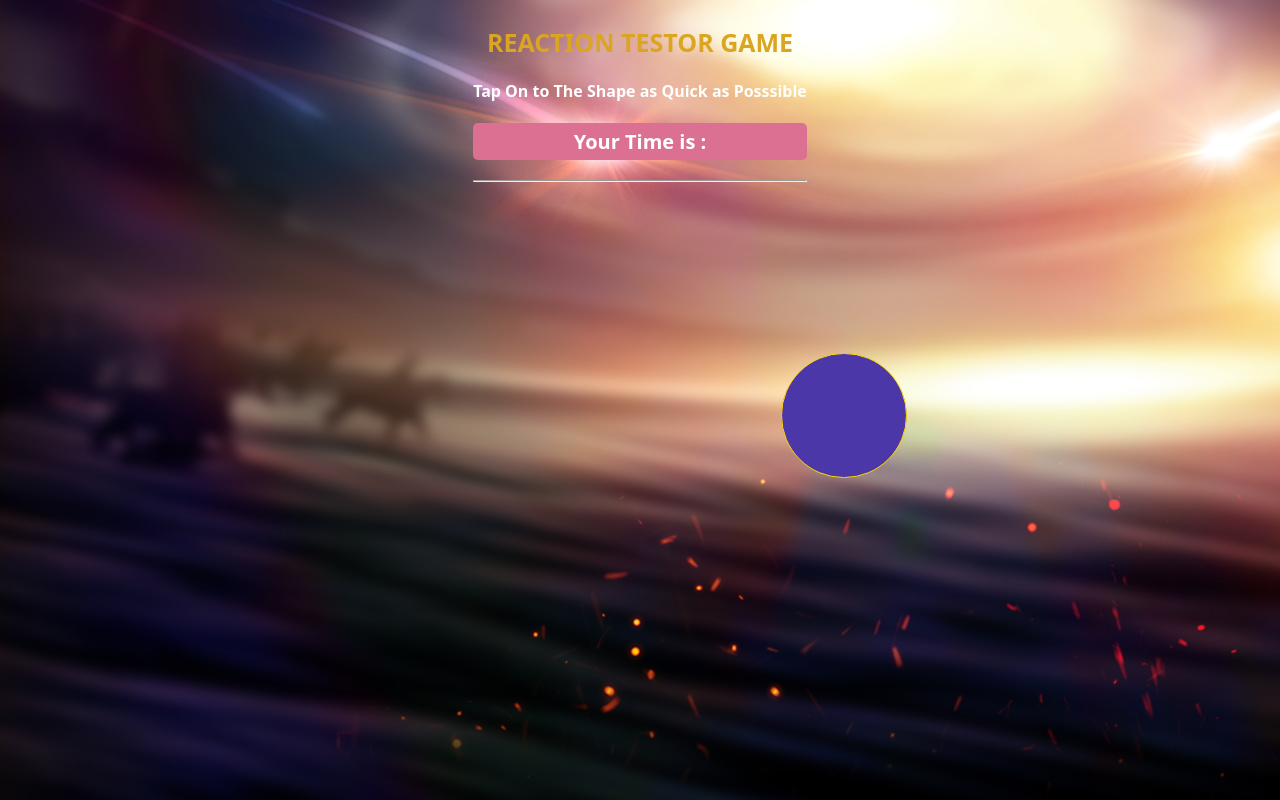
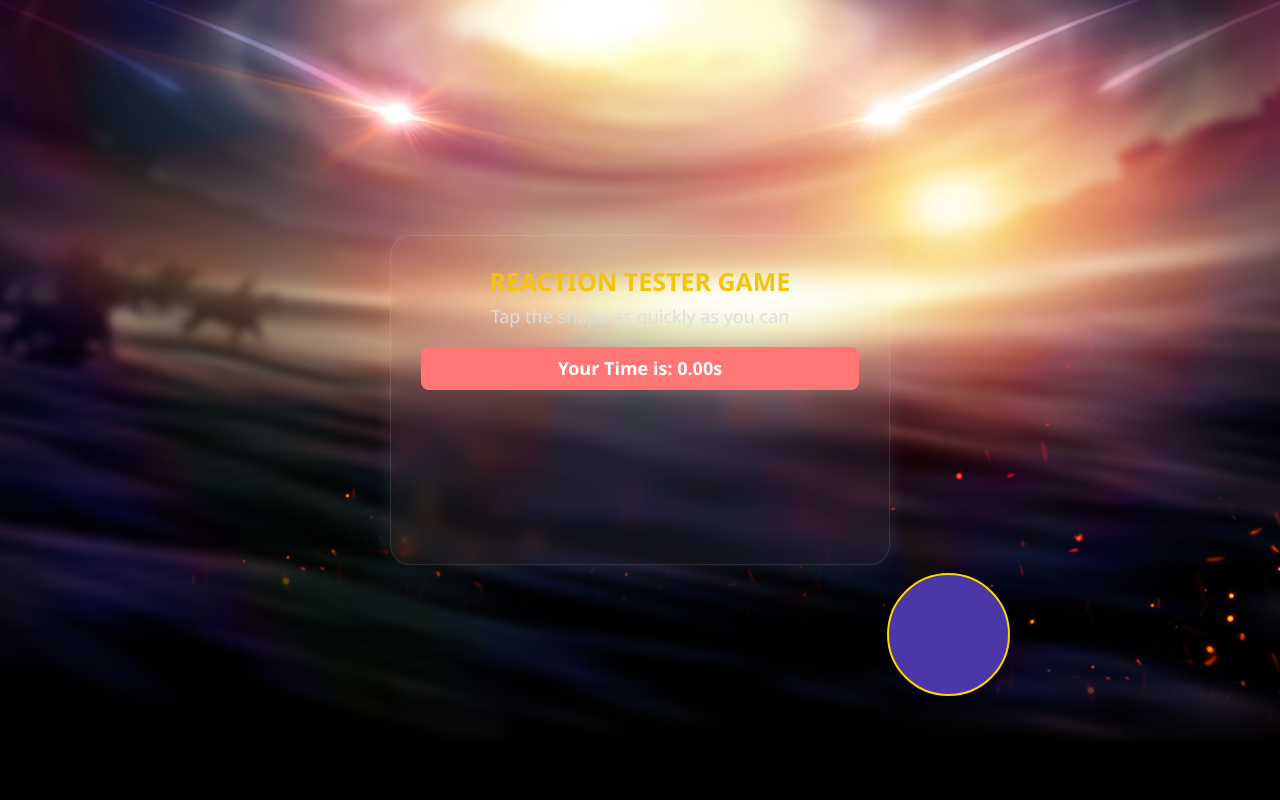
Before and after one commit to brijvyas-7/REACTION-TESTING-GAME, a plain HTML site: page index.html in a window 1280 px wide. Drawn offline with nearby package versions, Linux system fonts and the light colour scheme.

Commit message:
Update index.html

```diff
--- a/index.html
+++ b/index.html
@@ -1,21 +1,75 @@
 <!DOCTYPE html>
 <html lang="en">
 <head>
-    <meta charset="UTF-8">
-    <meta http-equiv="X-UA-Compatible" content="IE=edge">
-    <meta name="viewport" content="width=device-width, initial-scale=1.0">
-    <link rel="stylesheet" href="style.css">
-    <title>REACTION TESTOR</title>
+  <meta charset="UTF-8" />
+  <meta http-equiv="X-UA-Compatible" content="IE=edge" />
+  <meta name="viewport" content="width=device-width, initial-scale=1.0" />
+  <title>REACTION TESTER</title>
+  <link href="https://cdn.jsdelivr.net/npm/bootstrap@5.3.2/dist/css/bootstrap.min.css" rel="stylesheet" />
+  <link rel="stylesheet" href="style.css" />
+  <style>
+    body {
+      background: url('—Pngtree—black game background material free_1131284.jpg') no-repeat center center fixed;
+      background-size: cover;
+      color: #fff;
+      font-family: 'Segoe UI', sans-serif;
+      height: 100vh;
+      display: flex;
+      align-items: center;
+      justify-content: center;
+    }
+
+    .game-container {
+      background: rgba(255, 255, 255, 0.05);
+      backdrop-filter: blur(10px);
+      border: 1px solid rgba(255, 255, 255, 0.1);
+      padding: 30px;
+      border-radius: 20px;
+      box-shadow: 0 0 20px rgba(255, 255, 255, 0.1);
+      text-align: center;
+      max-width: 500px;
+      width: 90%;
+    }
+
+    h1 {
+      color: #f1c40f;
+      font-weight: bold;
+      margin-bottom: 10px;
+    }
+
+    h4 {
+      color: #ddd;
+      font-size: 18px;
+      margin-bottom: 20px;
+    }
+
+    p {
+      background-color: #ff7675;
+      padding: 8px;
+      border-radius: 8px;
+      font-weight: bold;
+      font-size: 18px;
+      color: #fff;
+      margin-bottom: 20px;
+    }
+
+    #shape {
+      position: relative;
+      display: none;
+      background-color: red;
+      border: 2px solid gold;
+      margin: 0 auto;
+    }
+  </style>
 </head>
-<body background="—Pngtree—black game background material free_1131284.jpg">
-    <div>
-        <h1>REACTION TESTOR GAME</h1>
-        <h4 style="color: white;">Tap On to The Shape as Quick as Posssible</h4>
-        <p>Your Time is : <span id="timetaken"></span></p>
-        <hr>
-        <div id="shape"></div>
-    </div>
-    <script src="index.js"></script>
+<body>
+  <div class="game-container">
+    <h1>REACTION TESTER GAME</h1>
+    <h4>Tap the shape as quickly as you can</h4>
+    <p>Your Time is: <span id="timetaken">0.00s</span></p>
+    <div id="shape"></div>
+  </div>
 
+  <script src="index.js"></script>
 </body>
 </html>
```
